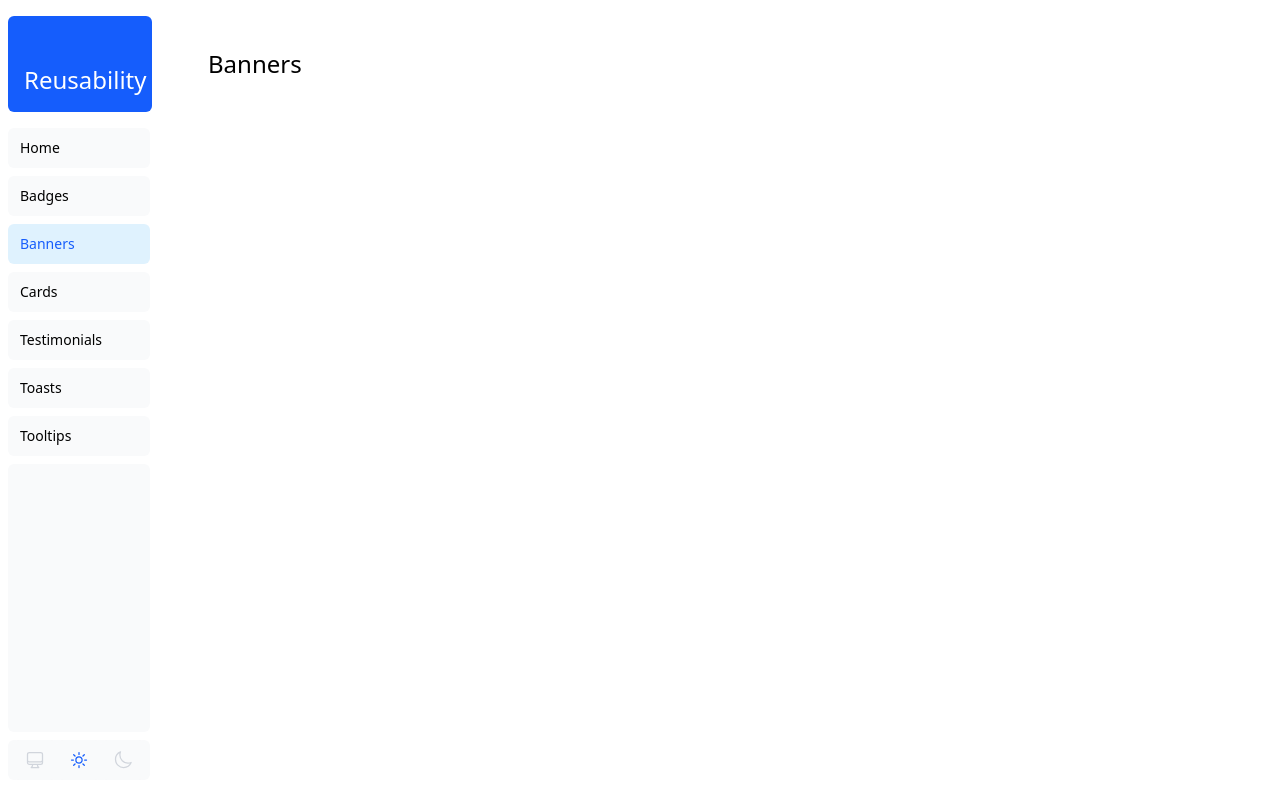
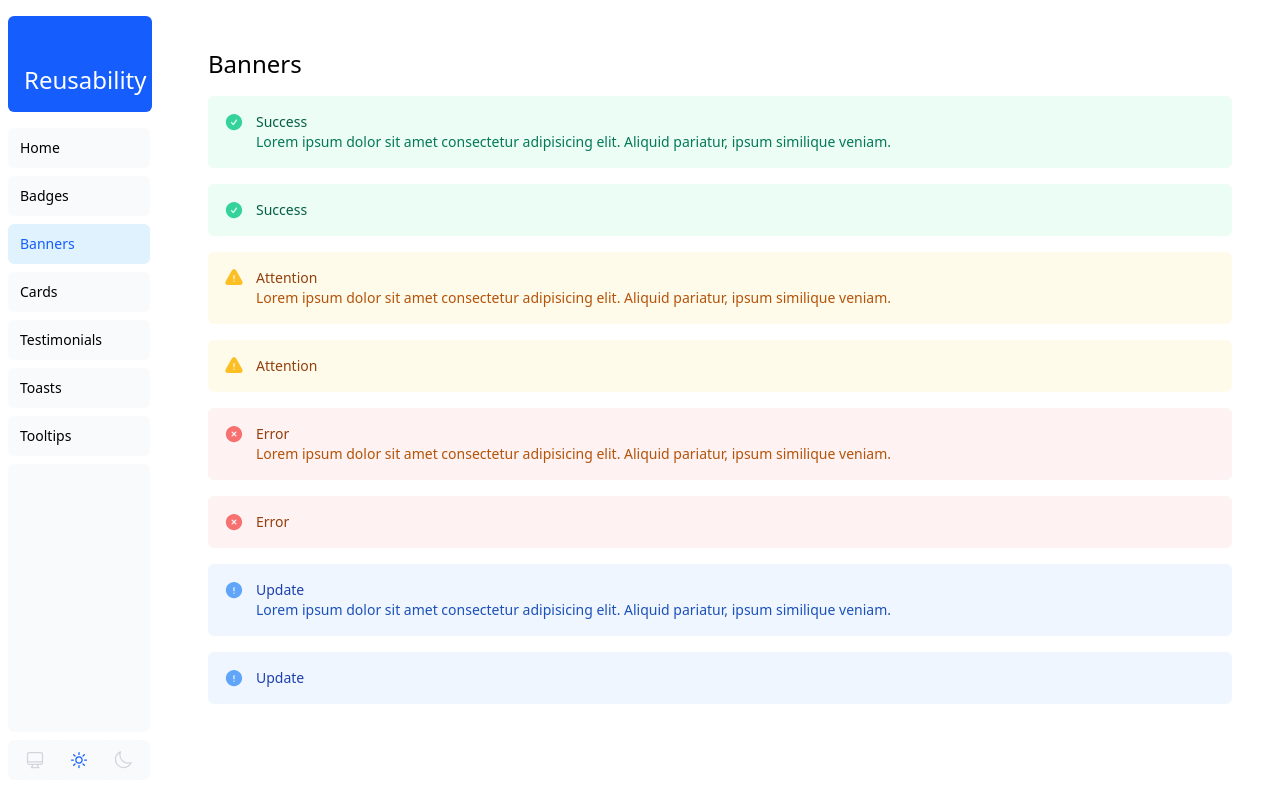
Before and after one commit to messams/component-library, a React (Vite) app: page /banners in a window 1280 px wide. Built offline with nearby package versions, Linux system fonts and the light colour scheme.

Commit message:
feat: Reusable Banner component

```diff
--- /dev/null
+++ b/src/components/Banner.tsx
@@ -0,0 +1,56 @@
+import { CheckCircleIcon, XCircleIcon, ExclamationCircleIcon, ExclamationTriangleIcon } from "@heroicons/react/24/solid";
+import clsx from "clsx";
+import React from "react";
+const Banner = ({
+    type = "success",
+    title,
+    children,
+}: {
+    type: "success" | "warning" | "error" | "neutral",
+    title: string,
+    children?: React.ReactNode,
+}) => {
+
+    return (
+        <div className={clsx(
+            "p-4 rounded-md",
+            type === "success" && "bg-[#ECFDF5] ",
+            type === "warning" && "bg-[#FFFBEB] ",
+            type === "error" && "bg-[#FEF2F2] ",
+            type === "neutral" && "bg-[#EFF6FF] ",
+        )}>
+            <div className="flex">
+                <div className="shrink-0">
+                    {type === "success" && <CheckCircleIcon className="h-5 w-5 text-[#34D399]" />}
+                    {type === "warning" && <ExclamationTriangleIcon className="h-5 w-5 text-[#FBBF24]" />}
+                    {type === "error" && <XCircleIcon className="h-5 w-5 text-[#F87171]" />}
+                    {type === "neutral" && <ExclamationCircleIcon className="h-5 w-5 text-[#60A5FA]" />}
+                </div>
+                <div className="ms-3">
+                    <h3 className={clsx(
+                        `font-medium text-sm leading-[20px]`,
+                        type === "success" && "text-[#065F46]",
+                        type === "warning" && "text-[#92400E]",
+                        type === "error" && "text-[#92400E]",
+                        type === "neutral" && "text-[#1E40AF]",
+                    )}
+                        id="hs-bordered-success-style-label"
+                    >
+                        {title}
+                    </h3>
+                    {children ? <p className={clsx(
+                        "font-normal text-sm leading-[20px]",
+                        type === "success" && "text-[#047857]",
+                        type === "warning" && "text-[#B45309]",
+                        type === "error" && "text-[#B45309]",
+                        type === "neutral" && "text-[#1C51B9]",
+                    )}>
+                        {children}
+                    </p> : null}
+                </div>
+            </div>
+        </div>
+    );
+}
+
+export default Banner;
--- a/src/routes/Banners.tsx
+++ b/src/routes/Banners.tsx
@@ -1,9 +1,61 @@
+import Banner from "../components/Banner";
+
 const Banners = () => {
     return (
         <div className="w-full">
             <div className="flex w-full items-center justify-between">
                 <h1 className={`text-2xl font-medium`}>Banners</h1>
             </div>
+            <div className="grid grid-cols-1 gap-4 mt-4">
+                <Banner
+                    title="Success"
+                    type="success"
+                >
+                    Lorem ipsum dolor sit amet consectetur adipisicing elit. Aliquid pariatur, ipsum similique veniam.
+                </Banner>
+
+                <Banner
+                    title="Success"
+                    type="success"
+                />
+
+                <Banner
+                    title="Attention"
+                    type="warning"
+                >
+                    Lorem ipsum dolor sit amet consectetur adipisicing elit. Aliquid pariatur, ipsum similique veniam.
+                </Banner>
+
+                <Banner
+                    title="Attention"
+                    type="warning"
+                />
+
+                <Banner
+                    title="Error"
+                    type="error"
+                >
+                    Lorem ipsum dolor sit amet consectetur adipisicing elit. Aliquid pariatur, ipsum similique veniam.
+                </Banner>
+
+                <Banner
+                    title="Error"
+                    type="error"
+                />
+
+                <Banner
+                    title="Update"
+                    type="neutral"
+                >
+                    Lorem ipsum dolor sit amet consectetur adipisicing elit. Aliquid pariatur, ipsum similique veniam.
+                </Banner>
+
+                <Banner
+                    title="Update"
+                    type="neutral"
+                />
+            </div>
+
         </div>
     );
 }
```
